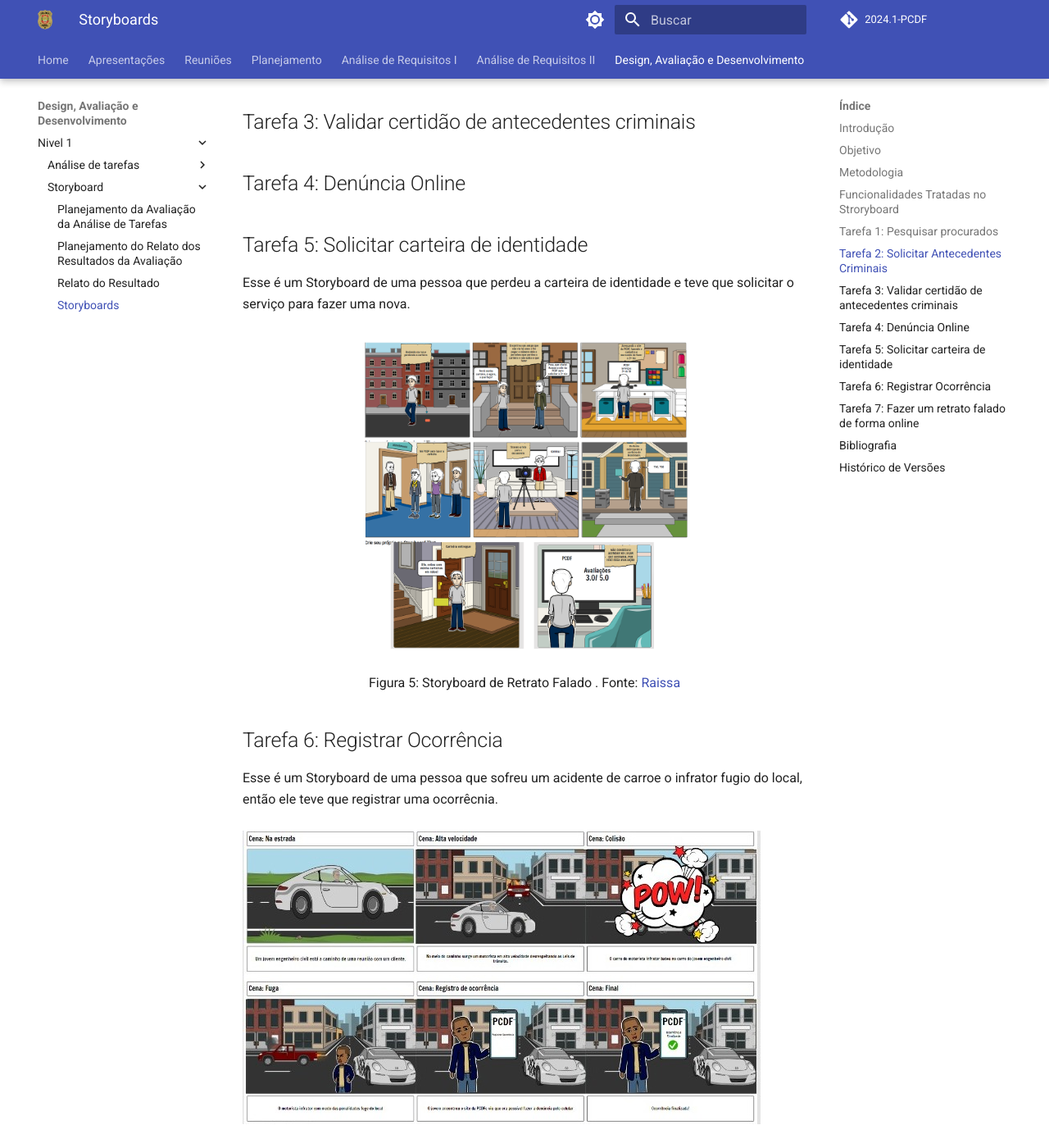
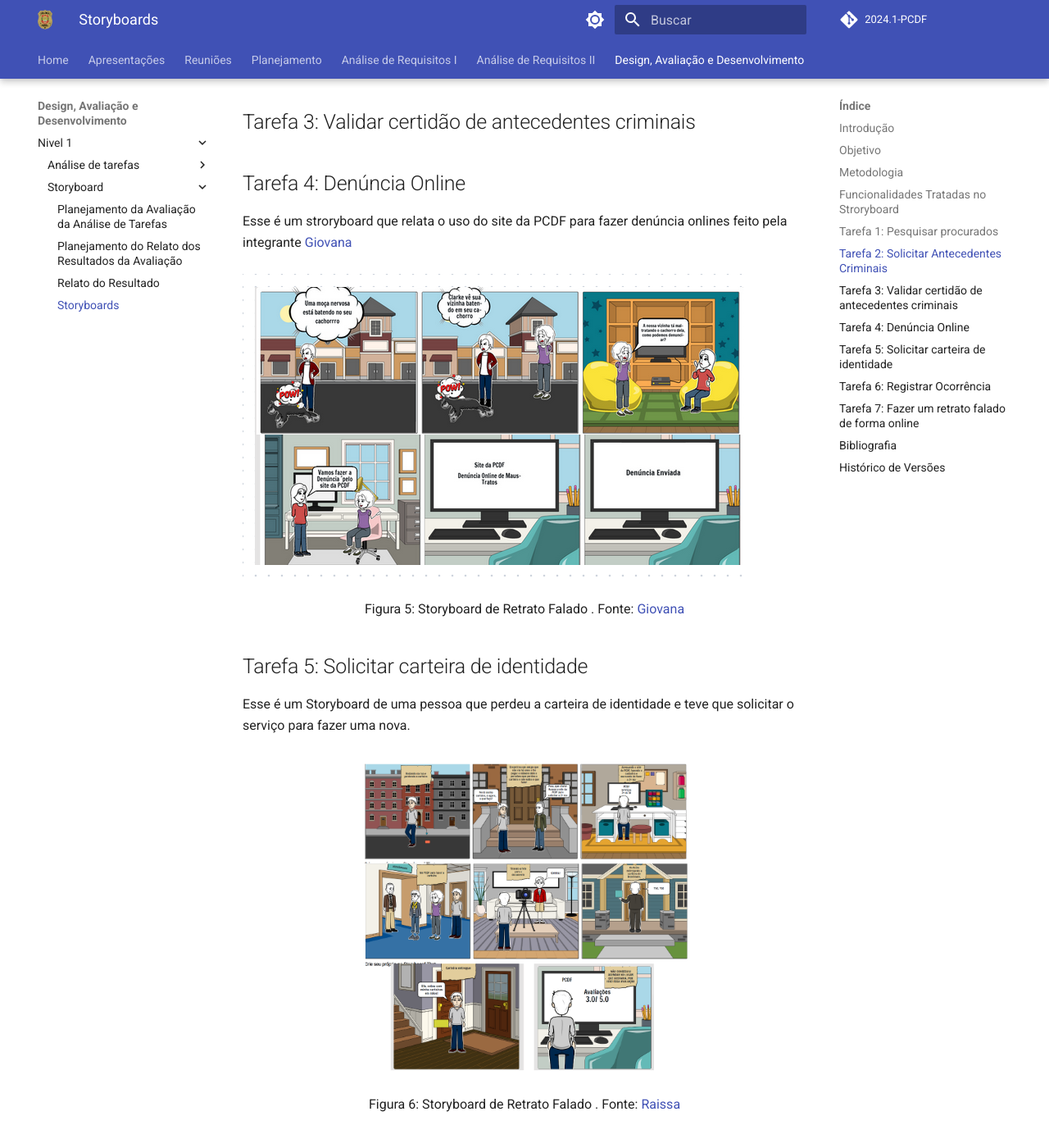
Before and after one commit to Interacao-Humano-Computador/2024.1-PCDF, an MkDocs documentation site: the page built from docs/design/Nivel1/stroyboard/stroryboar.md, in a window 1280 px wide and 1400 px high, scrolled down 3521 px. Shown: the whole window at 82% size. Built offline with MkDocs 1.6.1 and Material for MkDocs 9.7.7, drawn with Linux system fonts in a browser that asks for light colours; comment, search, counter and statistics services are not loaded; some of the changed text lies outside the part shown.

Commit message:
Storyboard

```diff
--- a/docs/design/Nivel1/stroyboard/stroryboar.md
+++ b/docs/design/Nivel1/stroyboard/stroryboar.md
@@ -71,12 +71,20 @@ As figuras 2, 3 e 4 são um storyboard feitos pela integrante [Renata Quadros](h
 ## Tarefa 3: Validar certidão de antecedentes criminais
 
 ## Tarefa 4: Denúncia Online
+Esse é um stroryboard que relata o uso do site da PCDF para fazer denúncia onlines feito pela integrante [Giovana](https://github.com/gio221)
+<br> <br>
+![Quadrinho da 197](../../../assets/design/Nivel1/storyboards/Stroryboard_197.png)
+<div align="center">
+    <p> Figura 5: Storyboard de Retrato Falado  . Fonte:
+        <a href="https://github.com/gio221">Giovana</a>
+    </p>
+</div>
 
 ## Tarefa 5: Solicitar carteira de identidade
 Esse é um Storyboard de uma pessoa que perdeu a carteira de identidade e teve que solicitar o serviço para fazer uma nova.<br> <br>
 ![Quadrinho da ID](../../../assets/design/Nivel1/storyboards/CarteiraID.png)
 <div align="center">
-    <p> Figura 5: Storyboard de Retrato Falado  . Fonte:
+    <p> Figura 6: Storyboard de Retrato Falado  . Fonte:
         <a href="https://github.com/RaissaAndradeS">Raissa</a>
     </p>
 </div>
@@ -85,7 +93,7 @@ Esse é um Storyboard de uma pessoa que perdeu a carteira de identidade e teve q
 Esse é um Storyboard de uma pessoa que sofreu um acidente de carroe o infrator fugio do local, então ele teve que registrar uma ocorrêcnia.<br> <br>
 ![Quadrinho da ID](../../../assets/design/Nivel1/storyboards/Storyboard_RegistroOcorrencia.jpeg)
 <div align="center">
-    <p> Figura 5: Storyboard de Registro de Ocorrência . Fonte:
+    <p> Figura 7: Storyboard de Registro de Ocorrência . Fonte:
         <a href="https://github.com/rayenealmeida">Rayene</a>
     </p>
 </div>
@@ -96,21 +104,21 @@ As figuras 9, 10 e 11 representam o storyboard da funcionalidade sugerida. Foi f
 
 ![Quadrinho do Retrato](../../../assets/design/Nivel1/storyboards/Storyboard_Retrato_Falado1.png)
 <div align="center">
-    <p> Figura 9: Storyboard de Retrato Falado  . Fonte:
+    <p> Figura 8: Storyboard de Retrato Falado  . Fonte:
         <a href="https://github.com/Renatinha28">Renata</a>
     </p>
 </div>
 
 ![Quadrinho do Retrato](../../../assets/design/Nivel1/storyboards/Storyboard_Retrato_Falado2.png)
 <div align="center">
-    <p> Figura 10: Storyboard de Retrato Falado  . Fonte:
+    <p> Figura 9: Storyboard de Retrato Falado  . Fonte:
         <a href="https://github.com/Renatinha28">Renata</a>
     </p>
 </div>
 
 ![Quadrinho do Retrato](../../../assets/design/Nivel1/storyboards/Storyboard_Retrato_Falado3.png)
 <div align="center">
-    <p> Figura 11: Storyboard de Retrato Falado  . Fonte:
+    <p> Figura 10: Storyboard de Retrato Falado  . Fonte:
         <a href="https://github.com/Renatinha28">Renata</a>
     </p>
 </div>
```
Also changed, not shown: docs/assets/design/Nivel1/storyboards/Stroryboard_197.png (added).
